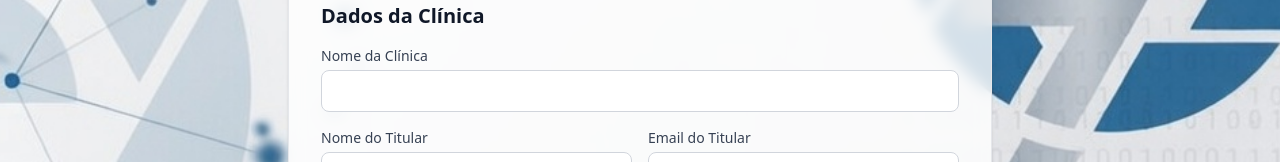
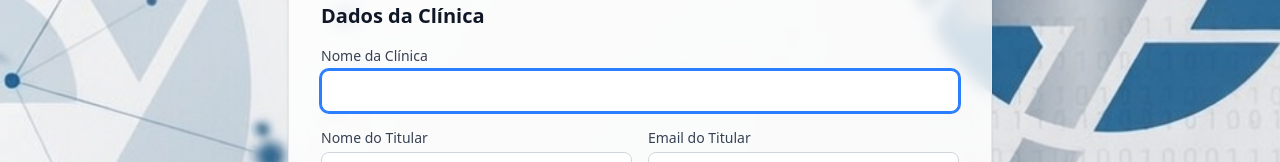
Before and after one commit to eitaTI/medic-resume, a Next.js app: page /formulario in a window 1280 px wide. Shown: the part 239-401 px from the top of the page. Built offline with nearby package versions, Linux system fonts and the light colour scheme; no server answers.

Commit message:
feat(acessibilidade): foco automático no primeiro campo ao trocar de passo

```diff
--- a/app/formulario/page.tsx
+++ b/app/formulario/page.tsx
@@ -1,7 +1,7 @@
 'use client'
 
 import Image from 'next/image'
-import { useState, useActionState } from 'react'
+import { useState, useActionState, useEffect } from 'react'
 import { useFormStatus } from 'react-dom'
 import { FormProvider, useForm } from 'react-hook-form'
 import { zodResolver } from '@hookform/resolvers/zod'
@@ -38,7 +38,18 @@ export default function FormularioPage() {
     defaultValues,
   })
 
-  const { handleSubmit, getValues, reset } = formMethods
+  const { handleSubmit, getValues, reset, setFocus } = formMethods
+
+  useEffect(() => {
+    const campos = {
+      0: 'nomeClinica' as const,
+      1: 'usuarios.0.nome' as const,
+      2: 'cabecalhoLaudo' as const,
+      3: 'equipamentos.0.tipo' as const,
+    }
+    const campo = campos[passoAtual as keyof typeof campos]
+    setTimeout(() => setFocus(campo), 100)
+  }, [passoAtual, setFocus])
 
   const montarFormData = (): FormData => {
     const dados = getValues()
```
